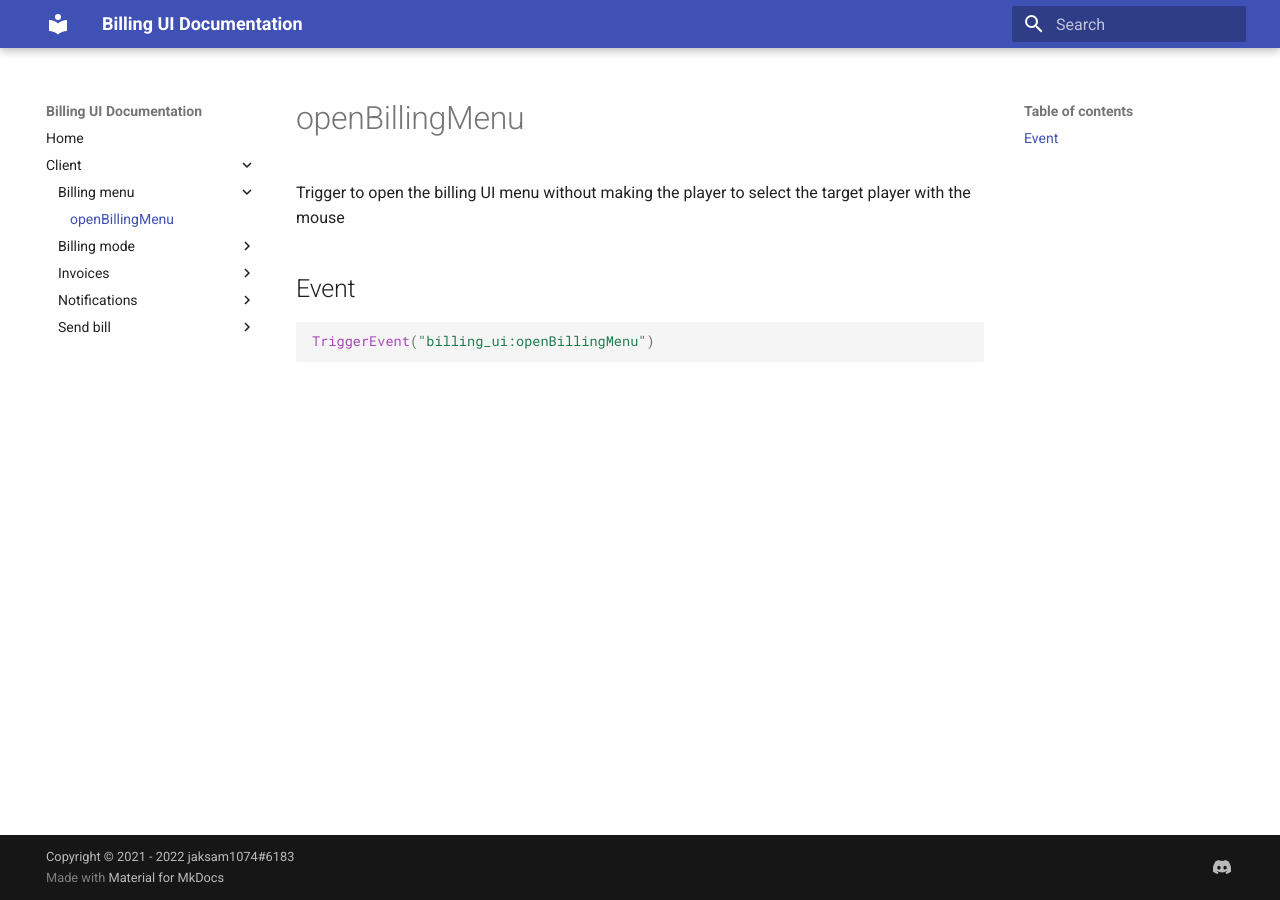
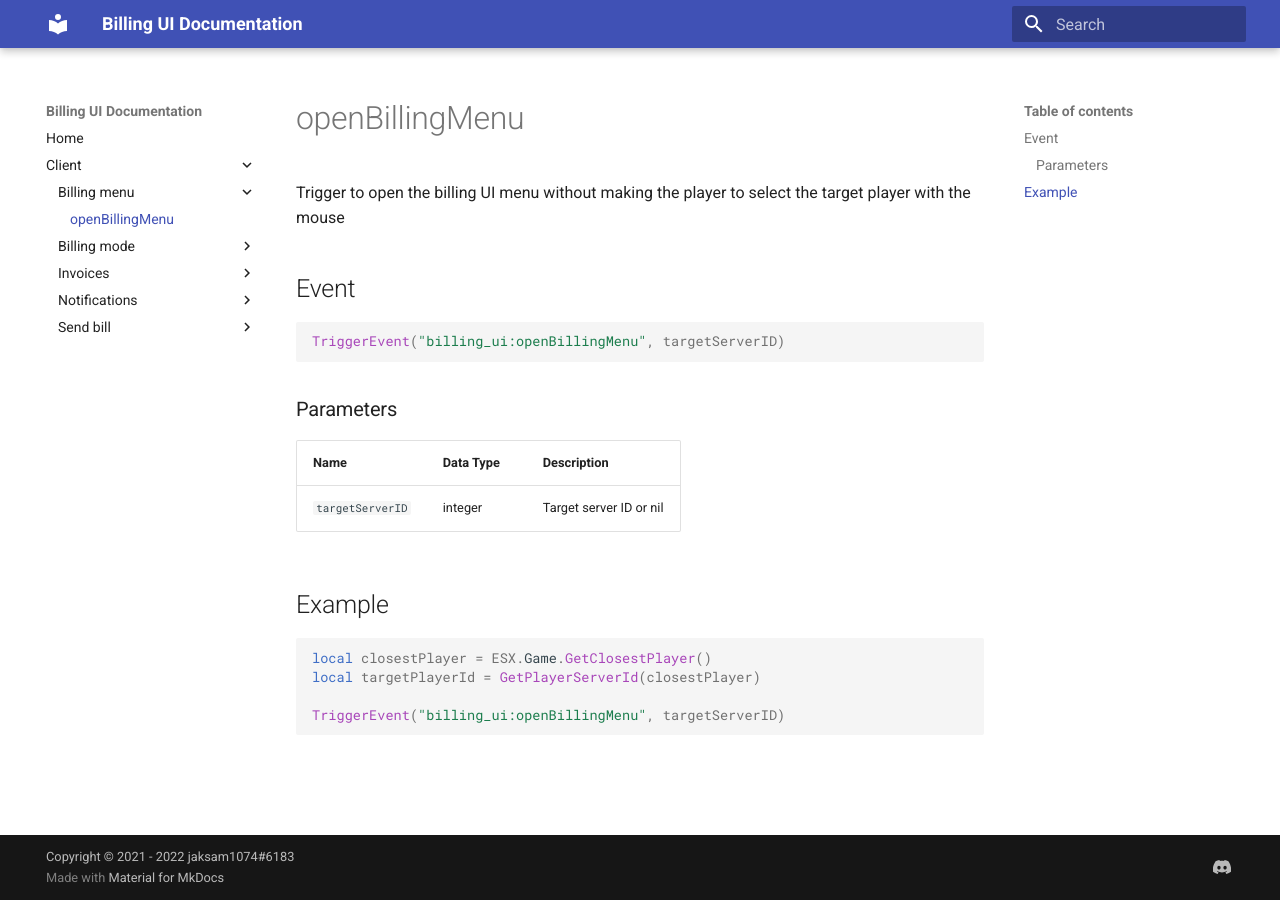
Before and after one commit to jaksam1074/Billing-UI-documentation, an MkDocs documentation site: the page built from docs/client/billing_menu/openBillingMenu.md, in a window 1280 px wide. Built offline with MkDocs 1.6.1 and Material for MkDocs 9.7.7, drawn with Linux system fonts in a browser that asks for light colours.

Commit message:
Improved documentation for openBillingMenu

````diff
--- a/docs/client/billing_menu/openBillingMenu.md
+++ b/docs/client/billing_menu/openBillingMenu.md
@@ -2,5 +2,19 @@ Trigger to open the billing UI menu without making the player to select the targ
 
 ## Event
 ``` lua
-TriggerEvent("billing_ui:openBillingMenu")
+TriggerEvent("billing_ui:openBillingMenu", targetServerID)
 ```
+
+### Parameters
+
+| Name              | Data Type | Description                 |
+| -                 | -         | -                             |
+| `targetServerID`         | integer    | Target server ID or nil |
+
+## Example
+``` lua
+local closestPlayer = ESX.Game.GetClosestPlayer()
+local targetPlayerId = GetPlayerServerId(closestPlayer)
+
+TriggerEvent("billing_ui:openBillingMenu", targetServerID)
+```
````
